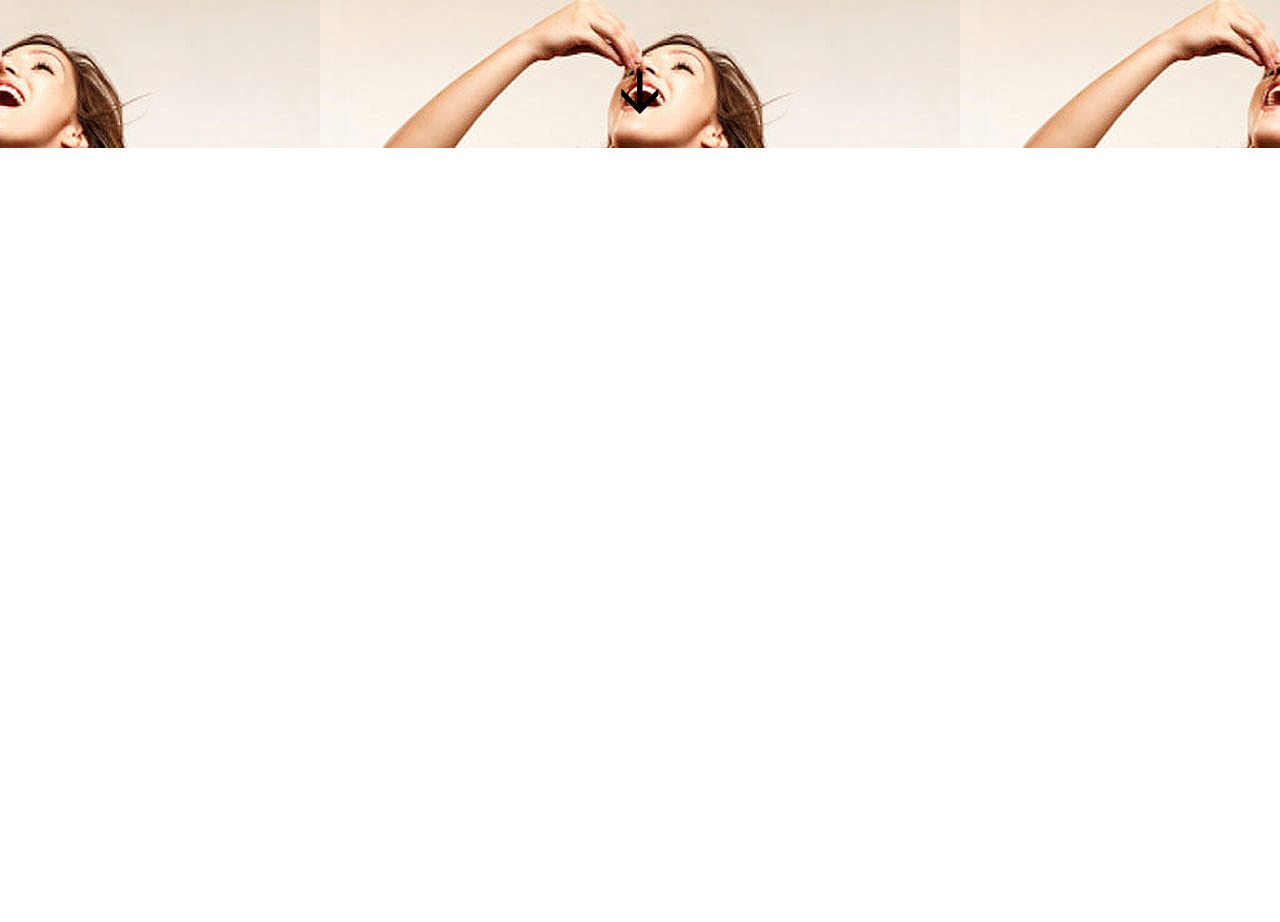
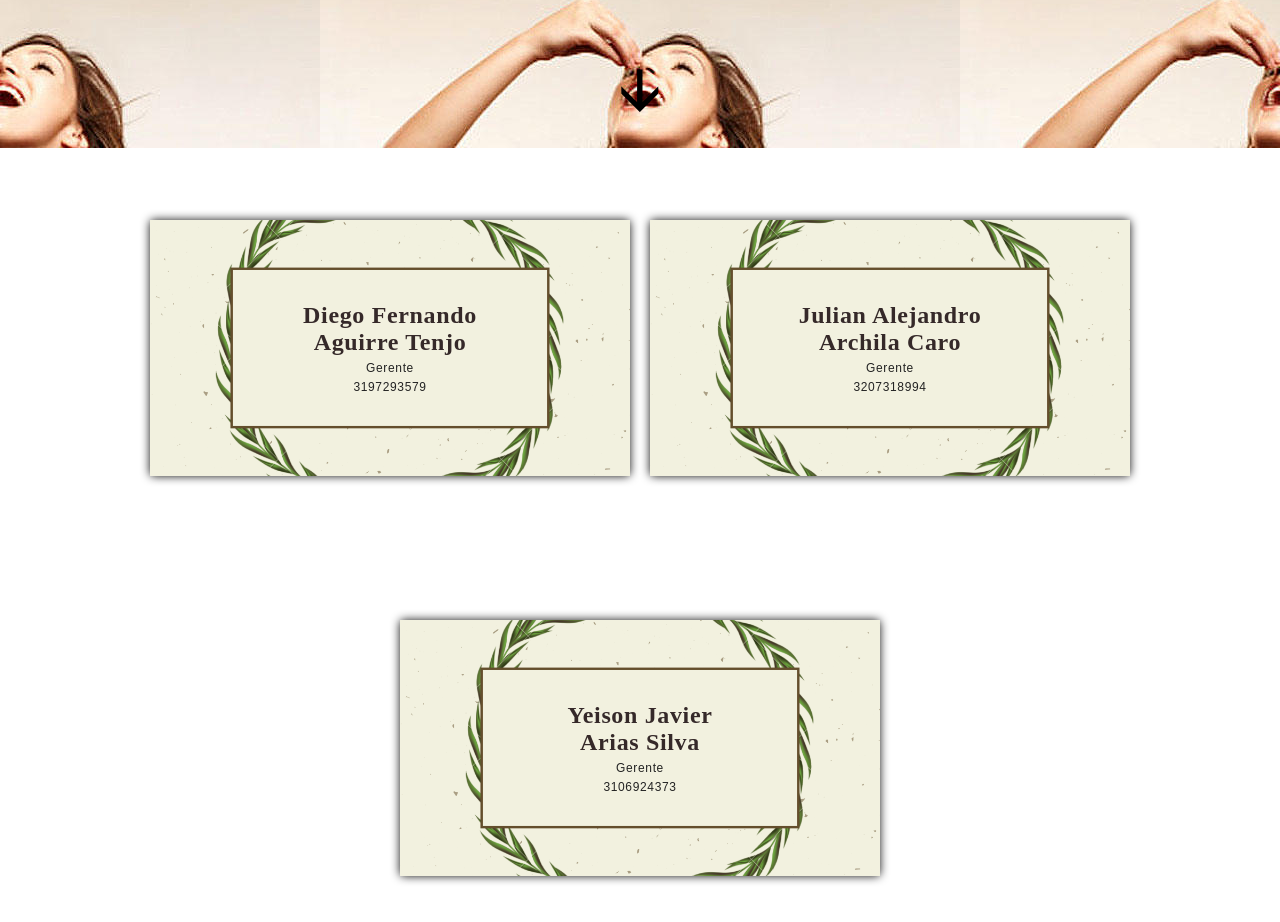
Before and after one commit to elcokiin/candy-fruit, a React (Create React App) app: page / in a window 1280 px wide. Shown: the part 652-1574 px from the top of the page. Before the commit the page ends 802 px from the top, so only its background shows below. Built offline with nearby package versions, Linux system fonts and the light colour scheme.

Commit message:
add cards

```diff
--- a/package.json
+++ b/package.json
@@ -10,6 +10,7 @@
     "@testing-library/user-event": "^12.8.3",
     "react": "^17.0.2",
     "react-dom": "^17.0.2",
+    "react-google-maps": "^9.4.5",
     "react-router-dom": "^5.2.0",
     "react-scripts": "4.0.3",
     "styled-components": "^5.3.0",
--- /dev/null
+++ b/src/components/Cards.jsx
@@ -0,0 +1,152 @@
+import React from 'react';
+import styled from 'styled-components';
+
+import BackgroundCard from '../assets/images/background-card.png';
+import Logo from '../assets/images/logo.svg';
+
+function Cards() {
+    return (
+        <ContainerCards>
+            <WrapCard>
+            <Card>
+                <img src={BackgroundCard} alt="Presentation Card"></img>
+                <Content>
+                    <h1>Diego Fernando</h1>
+                    <h1>Aguirre Tenjo</h1>
+                    <p>Gerente</p>
+                    <p>3197293579</p>
+                </Content>
+                <ContentBack>
+                    <img src={Logo}></img>
+                    <div>
+                        <p><strong>Email </strong>candy-fruit@gmail.com</p>
+                        <p><strong>N° em </strong>3125002141</p>
+                    </div>
+                </ContentBack>
+            </Card>
+            </WrapCard>
+
+            <WrapCard>
+                <Card>
+                    <img src={BackgroundCard} alt="Presentation Card"></img>
+                    <Content>
+                        <h1>Julian Alejandro</h1>
+                        <h1>Archila Caro</h1>
+                        <p>Gerente</p>
+                        <p>3207318994</p>
+                    </Content>
+                    <ContentBack>
+                        <img src={Logo}></img>
+                        <div>
+                            <p><strong>Email </strong>candy-fruit@gmail.com</p>
+                            <p><strong>N° em </strong>3125002141</p>
+                        </div>
+                    </ContentBack>
+                </Card>
+            </WrapCard>
+
+            <WrapCard>
+            <Card>
+                <img src={BackgroundCard} alt="Presentation Card"></img>
+                <Content>
+                    <h1>Yeison Javier</h1>
+                    <h1>Arias Silva</h1>
+                    <p>Gerente</p>
+                    <p>3106924373</p>
+                </Content>
+                <ContentBack>
+                    <img src={Logo}></img>
+                    <div>
+                        <p><strong>Email </strong>candy-fruit@gmail.com</p>
+                        <p><strong>N° em </strong>3125002141</p>
+                    </div>
+                </ContentBack>
+            </Card>
+            </WrapCard>
+        </ContainerCards>
+    )
+}
+
+export default Cards;
+
+const ContainerCards = styled.section`
+    width: 100vw;
+    height: 100vh;
+    display: flex;
+    flex-wrap: wrap;
+    align-items: center;
+    justify-content: center;
+`
+const WrapCard = styled.div`
+    margin: 10px;
+    perspective: 1500;
+`
+const Card = styled.div`
+    width: 30rem;
+    height: 16rem;
+    position: relative;
+    box-shadow: 0 0 10px #111;
+    border-radius: 4px;
+    transform-style: preserve-3d;
+    transition: .7s ease;
+    img {
+        width: 100%;
+        height: 100%;
+        object-fit: cover;
+        position: absolute;
+        z-index: -1;
+    }
+    &:hover {
+        transform: rotateY(180deg);
+    }
+`
+const Content = styled.div`
+    width: 100%;
+    height: 100%;
+    display: flex;
+    flex-direction: column;
+    align-items: center;
+    justify-content: center;
+    position: absolute;
+    top: 0;
+    left: 0;
+    -webkit-backface-visibility: hidden;
+    backface-visibility: hidden;
+    h1 {
+        color: #352929;
+        font-family: Cinzel;
+    }
+    p {
+        font-family: sans-serif;
+        font-size: 12px;
+        margin-top: 5px;
+    }
+`
+const ContentBack = styled.div`
+    width: 100%;
+    height: 100%;
+    position: absolute;
+    top: 0;
+    left: 0;
+    -webkit-backface-visibility: hidden;
+    backface-visibility: hidden;
+    transform: rotateY(180deg);
+    background: #F3EBEB;
+    img {
+        width: 100%;
+        height: 100%;
+        object-fit: contain;
+    }
+    div {
+        width: 100%;
+        height: 100%;
+        display: flex;
+        flex-direction: column;
+        align-items: flex-end;
+        justify-content: flex-start;
+        p, strong {
+            color: #352929;
+            font-family: sans-serif;
+        }
+    }
+`
--- a/src/components/Home.jsx
+++ b/src/components/Home.jsx
@@ -1,10 +1,20 @@
 import React from 'react';
+
 import Section from './Section';
+import Cards from './Cards';
+import Map from './Map';
 
 function Home() {
     return (
         <div>
             <Section />
+            <Cards />
+            <Map
+                googleMapURL="https://maps.googleapis.com/maps/api/js?key=AIzaSyBDaeWicvigtP9xPv919E-RNoxfvC-Hqik&callback"
+                containerElement= {<div style={{height: '100vh'}}/>}
+                mapElement= {<div style={{height: '100%'}}/>}
+                loadingElement= {<p>Cargando ...</p>}
+            />
         </div>
     )
 }
--- /dev/null
+++ b/src/components/Map.jsx
@@ -0,0 +1,21 @@
+import React from 'react';
+import {
+    GoogleMap,
+    withScriptjs,
+    withGoogleMap
+    } from 'react-google-maps'
+
+function Map(props) {
+    return (
+        <GoogleMap
+            defaultZoom={10}
+            defaultCenter={{ lat: -34.397, lng: 150.644 }}
+        />
+    )
+}
+
+export default withScriptjs(
+    withGoogleMap(
+        Map
+    )
+)
--- a/src/components/Navbar.jsx
+++ b/src/components/Navbar.jsx
@@ -31,6 +31,7 @@ const ContainerNav = styled.nav`
     position: fixed;
     right: 0;
     left: 0;
+    z-index: 10;
 `
 
 const LogoImg = styled.figure`
```
Also changed, not shown: src/assets/images/background-card.png (added), 1 other file (tests, documents, lock files or other folders).
